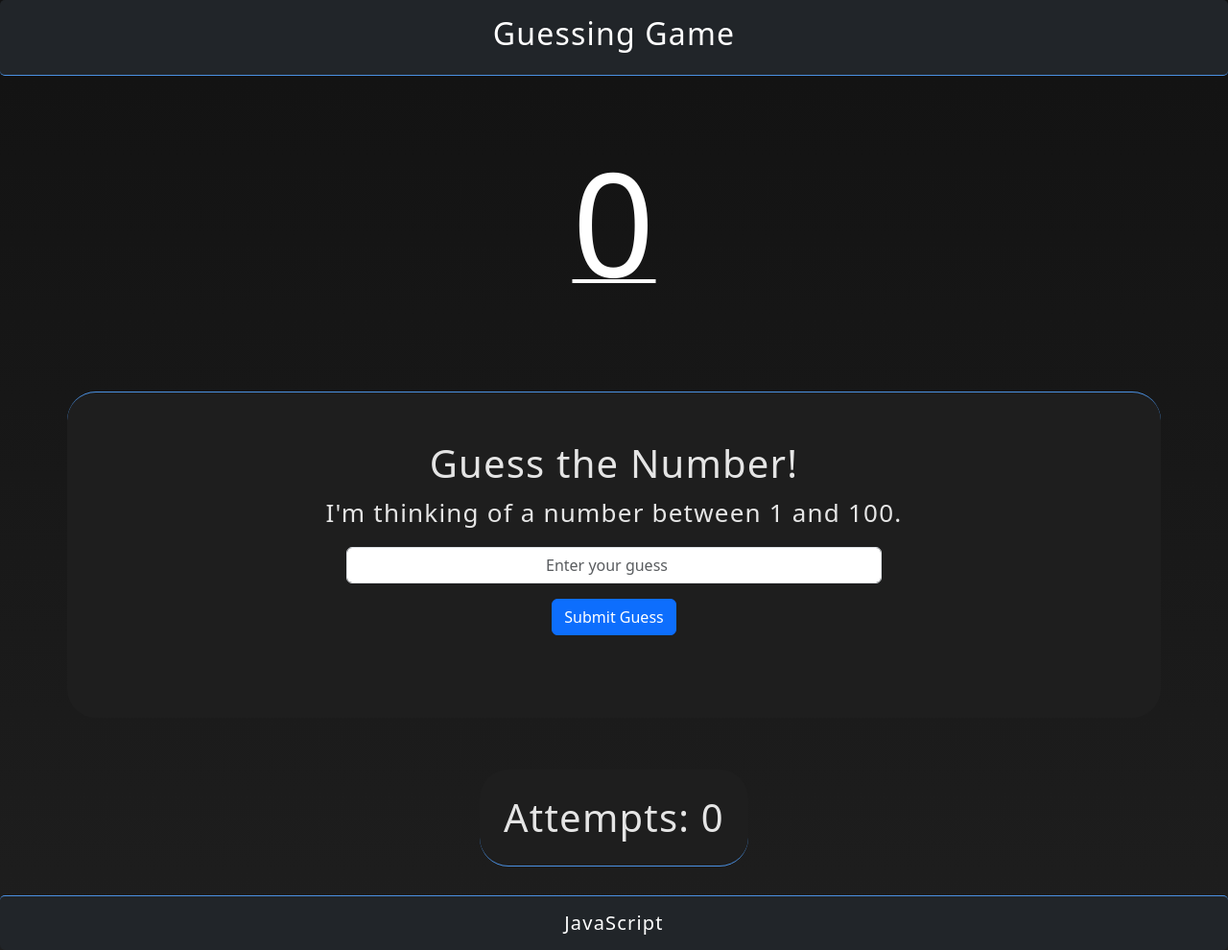
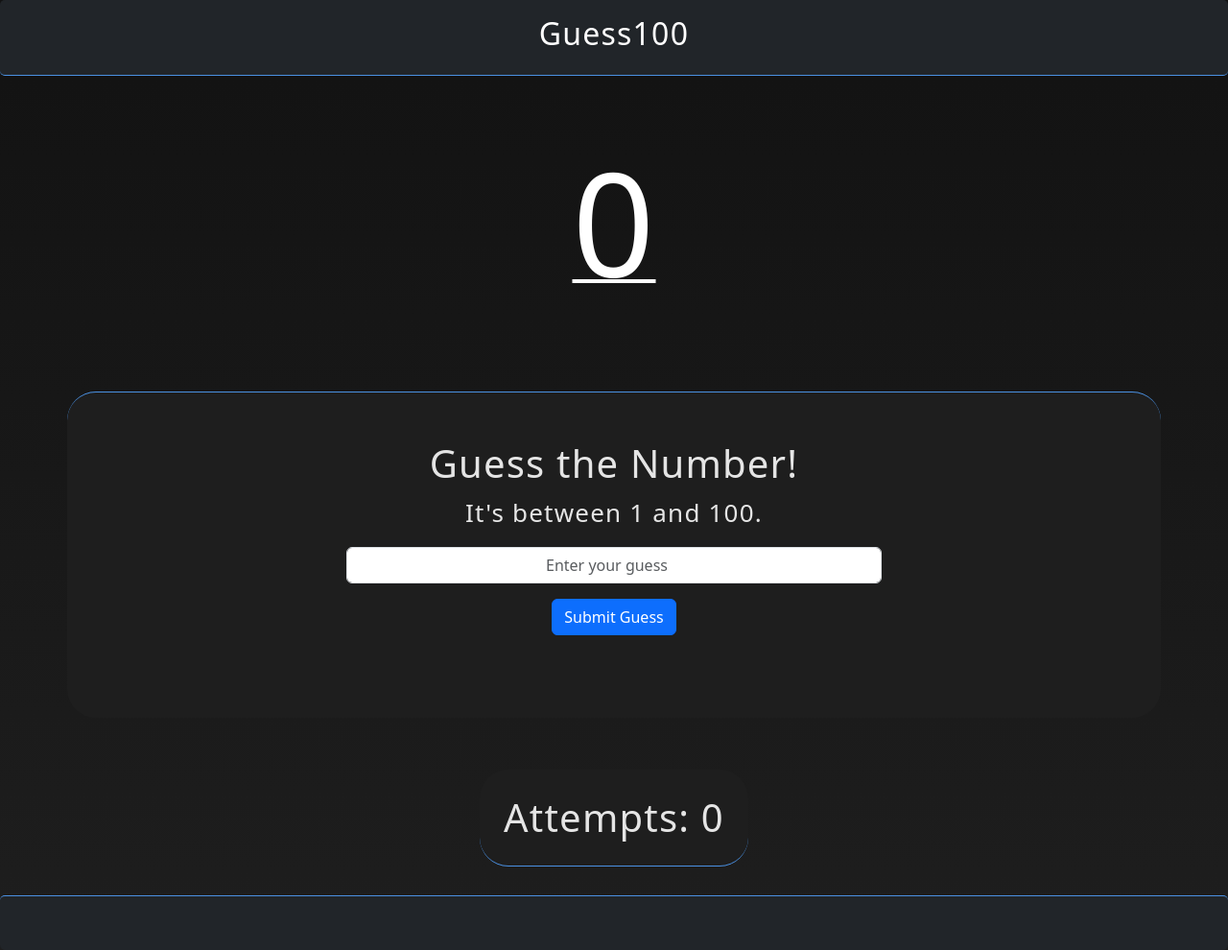
Before and after one commit to MYOR-Mitchell/Guess100, a plain HTML site: page index.html in a window 1280 px wide. Shown: the whole page at 96% size. Drawn offline with nearby package versions, Linux system fonts and the light colour scheme.

Commit message:
Update index.html

```diff
--- a/index.html
+++ b/index.html
@@ -5,7 +5,7 @@
     <meta charset="UTF-8">
     <meta name="viewport" content="width=device-width, initial-scale=1.0">
     <!-- Page Title -->
-    <title>Guessing Game</title>
+    <title>Guess100</title>
     <!-- Bootstrap CSS -->
     <link href="https://cdn.jsdelivr.net/npm/bootstrap@5.3.0/dist/css/bootstrap.min.css" rel="stylesheet">
     <!-- External CSS -->
@@ -16,7 +16,7 @@
     <!-- Header -->
     <header class="bg-dark text-white text-center py-3">
         <div class="container-fluid">
-            <h2>Guessing Game</h2>
+            <h2>Guess100</h2>
         </div>
     </header>
 
@@ -30,7 +30,7 @@
     <!-- Main Content -->
     <main class="container text-center my-4">
         <h1>Guess the Number!</h1>
-        <p>I'm thinking of a number between 1 and 100.</p>
+        <p>It's between 1 and 100.</p>
         <input type="number" id="userGuess" class="form-control w-50 mx-auto" placeholder="Enter your guess">
         <button id="submitGuess" class="btn btn-primary mt-3" onclick="checkGuess()">Submit Guess</button>
         <p id="feedback" class="mt-3"> </p>
@@ -41,7 +41,7 @@
 
     <!-- Footer -->
     <footer class="bg-dark text-center text-white py-3">
-        <h5 class="mb-0">JavaScript</h5>
+        <h5 class="py-2"></h5>
     </footer>
 
     <!-- Bootstrap JS -->
```
